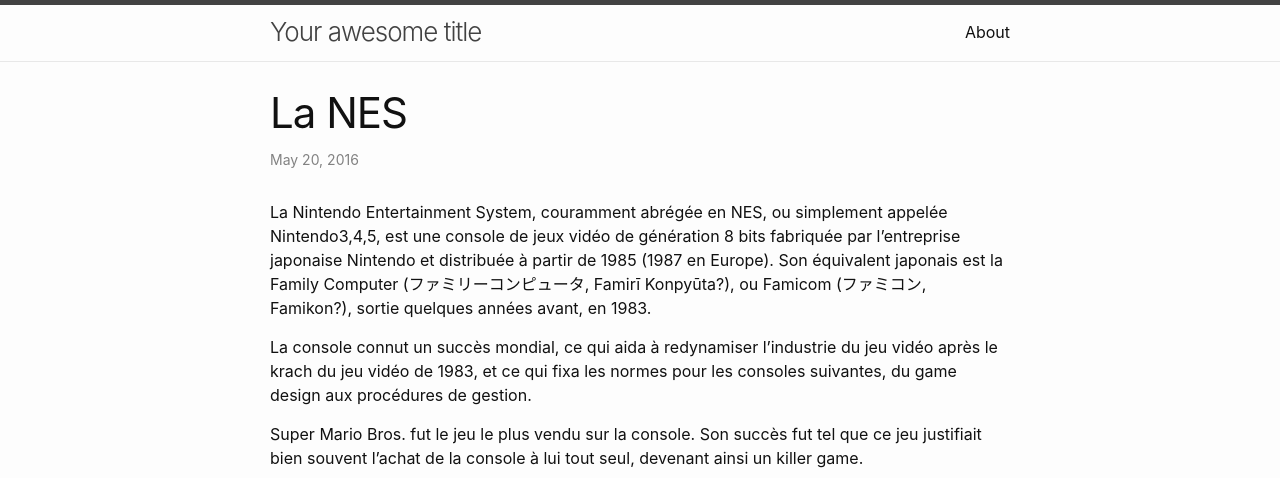
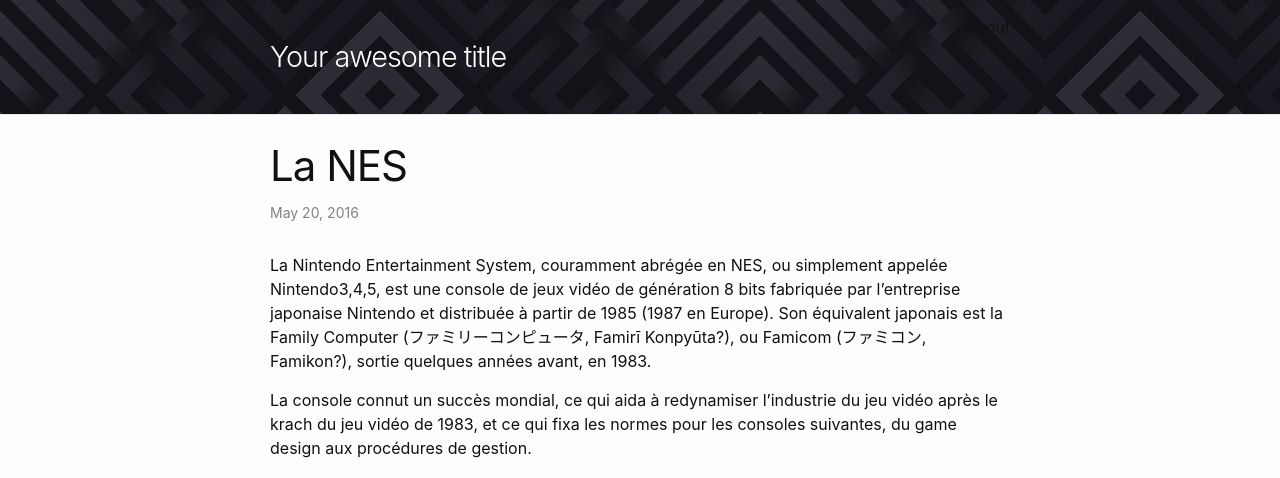
Before and after one commit to thomasdidier/retrogame, a Jekyll site: the page built from _posts/2016-05-20-my-example-post.md, in a window 1280 px wide. Shown: the top 478 px of the page. Built offline with Jekyll 4.4.1, drawn with Linux system fonts in a browser that asks for light colours.

Commit message:
customisation de header

```diff
--- a/_sass/minima/_layout.scss
+++ b/_sass/minima/_layout.scss
@@ -2,16 +2,18 @@
  * Site header
  */
 .site-header {
-  border-top: 5px solid $grey-color-dark;
+
   border-bottom: 1px solid $grey-color-light;
   min-height: $spacing-unit * 1.865;
-
   // Positioning context for the mobile navigation icon
   position: relative;
+  background-image: url(../images/header1.jpg)
 }
 
 .site-title {
-  @include relative-font-size(1.625);
+  padding-top: 30px;
+  padding-bottom:30px;
+  @include relative-font-size(1.800);
   font-weight: 300;
   line-height: $base-line-height * $base-font-size * 2.25;
   letter-spacing: -1px;
@@ -20,7 +22,7 @@
 
   &,
   &:visited {
-    color: $grey-color-dark;
+    color: #fff;
   }
 }
 
```
Also changed, not shown: _posts/2016-05-20-my-example-post.md (+3 -0 lines), _config.yml (line endings or trailing spaces), images/header1.jpg (added).
